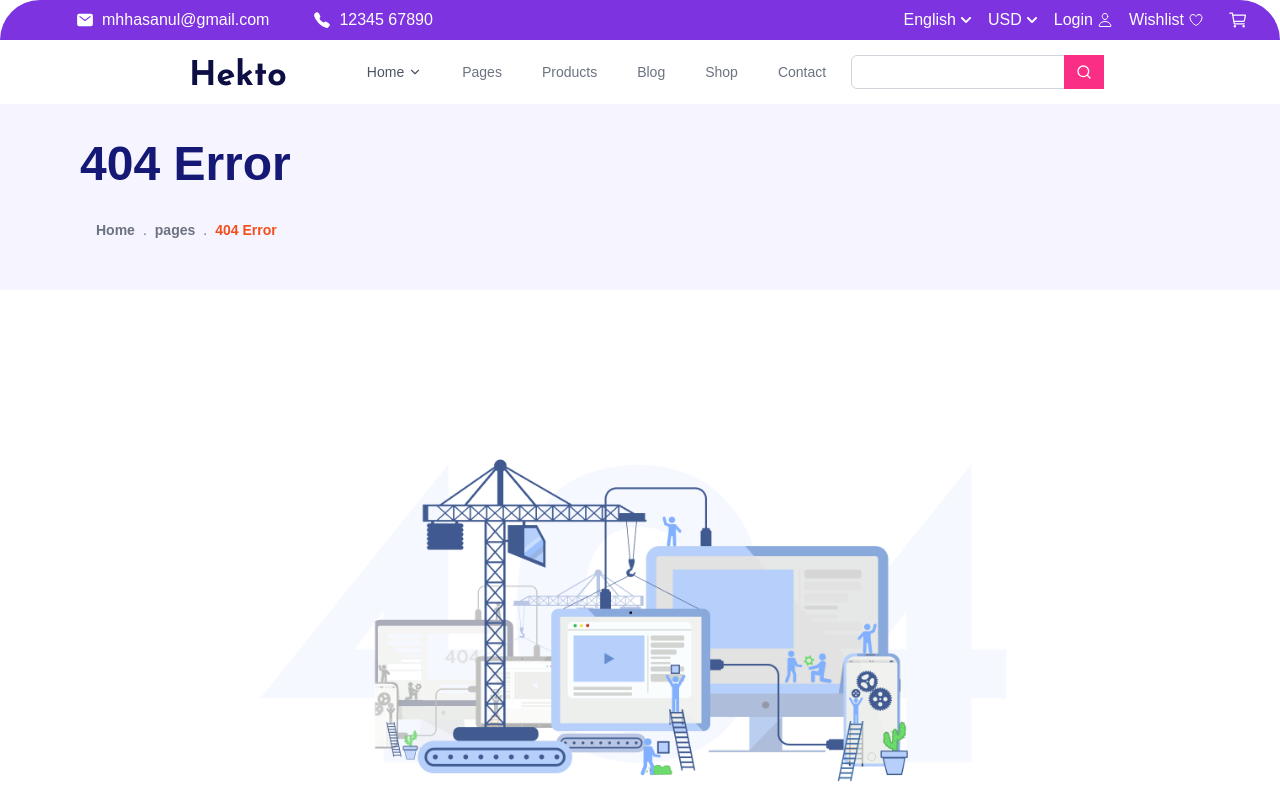
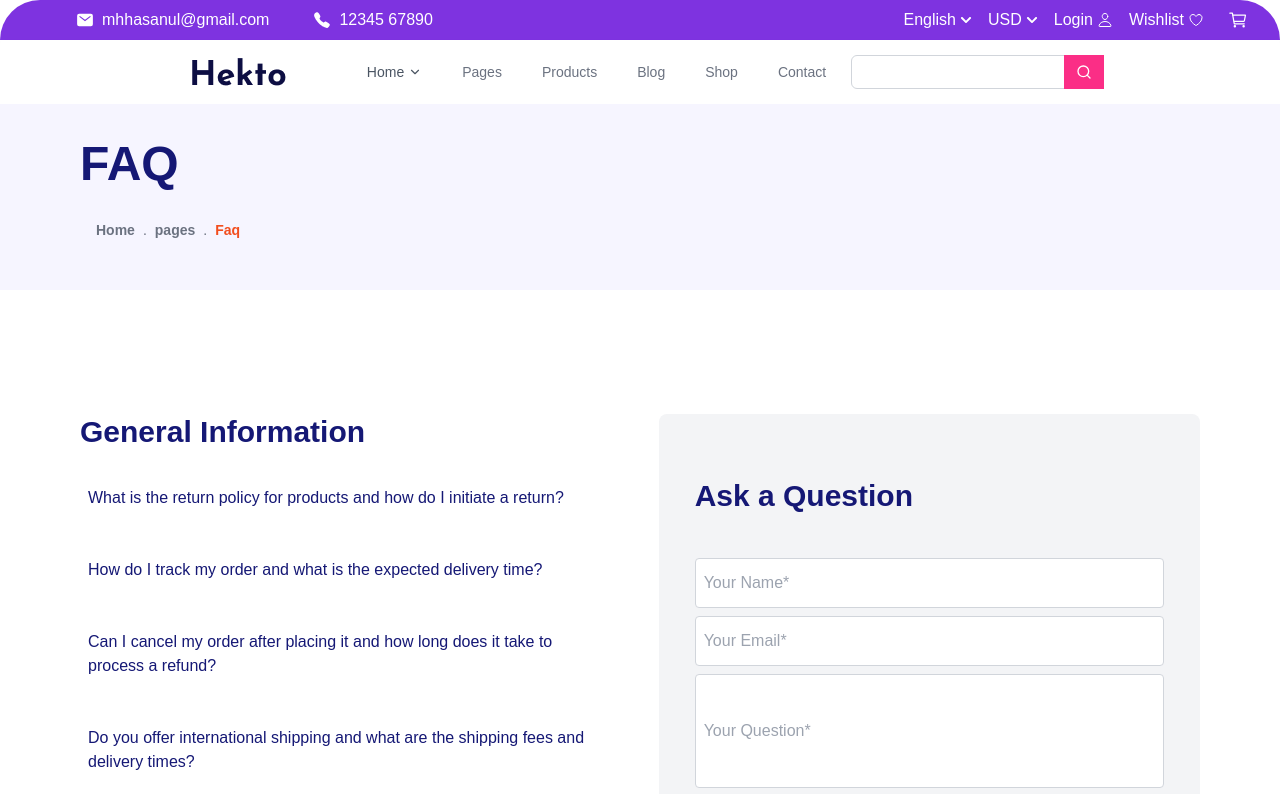
Before and after one commit to Mazz-Ather/Ecommerce-Hackathon, a Next.js app: page /faq in a window 1280 px wide. Before the commit this address had no page. Shown: the top 794 px of the page. Built offline with nearby package versions, Linux system fonts and the light colour scheme.

Commit message:
made faq page

```diff
--- a/src/app/contact/page.tsx
+++ b/src/app/contact/page.tsx
@@ -21,7 +21,7 @@ const Contact = () => {
           <span className="text-[#F24E1E] font-semibold capitalize">Contact us</span>
         </nav>
       </div>
-      <div className="grid grid-cols-1 md:grid-cols-2 gap-8 max-w-7xl mx-auto mt-20">
+      <div className="grid grid-cols-1 md:grid-cols-2 gap-8 max-w-6xl mx-auto mt-20">
 
         {/* Left Section */}
         <div>
@@ -63,7 +63,7 @@ const Contact = () => {
       </div>
 
       {/* Bottom Section */}
-      <div className="grid grid-cols-1 md:grid-cols-2 gap-8 mt-8 max-w-7xl mx-auto">
+      <div className="grid grid-cols-1 md:grid-cols-2 gap-8 mt-8 max-w-6xl mx-auto">
         {/* Left Side */}
         <div>
           <h2 className="text-2xl font-bold mb-4 text-[#151875]">Get in Touch</h2>
--- /dev/null
+++ b/src/app/faq/page.tsx
@@ -0,0 +1,103 @@
+'use client'
+import Link from 'next/link';
+import React, { useState } from 'react';
+
+const FaqPage = () => {
+  const [openAccordion, setOpenAccordion] = useState<number[]>([]);
+
+  const handleAccordionClick = (index: number) => {
+    if (openAccordion.includes(index)) {
+      setOpenAccordion(openAccordion.filter((i) => i !== index));
+    } else {
+      setOpenAccordion([...openAccordion, index]);
+    }
+  };
+
+  const questions = [
+    {
+      question: 'What is the return policy for products and how do I initiate a return?',
+      answer: 'We offer a 30-day return policy for all items in their original condition. Please contact customer support to initiate the return process.',
+    },
+    {
+      question: 'How do I track my order and what is the expected delivery time?',
+      answer: 'Once your order is shipped, you will receive a tracking number via email to monitor the delivery progress.',
+    },
+    {
+      question: 'Can I cancel my order after placing it and how long does it take to process a refund?',
+      answer: 'Orders can be canceled within 1 hour of purchase. Please contact our customer service as soon as possible to request a cancellation.',
+    },
+    {
+      question: 'Do you offer international shipping and what are the shipping fees and delivery times?',
+      answer: 'Yes, we ship internationally. Shipping fees and delivery times will vary based on your location.',
+    },
+  ];
+
+
+  return (
+    <>
+        {/* Breadcrumb Section */}
+        <div className="bg-[#F6F5FF] h-[186px] w-full p-9 max-w-[1500px] pl-20 mx-auto">
+        <h2 className="text-left text-[#151875] text-5xl font-bold mb-8">
+         FAQ
+        </h2>
+        <nav className="flex pl-4 items-center space-x-2 text-sm text-gray-500">
+          <Link href="/" className="hover:text-gray-900 font-semibold">
+            Home
+          </Link>
+          <span>.</span>
+          <Link href="/" className="hover:text-gray-900 font-semibold">
+            pages
+          </Link>
+          <span>.</span>
+          <span className="text-[#F24E1E] font-semibold capitalize">faq</span>
+        </nav>
+      </div>
+    <div className="flex flex-row  p-4 max-w-6xl mx-auto mt-20 gap-10 py-11 h-[550px]">
+      <div className="w-1/2">
+        <h2 className="text-3xl font-bold mb-4 text-[#151875]">General Information</h2>
+        {questions.map((item, index) => (
+          <div key={index} className="mb-2 py-3">
+            <button
+              className="w-full text-left p-2 rounded text-[#151875]"
+              onClick={() => handleAccordionClick(index)}
+            >
+              {item.question}
+            </button>
+            {openAccordion.includes(index) && (
+              <div className="p-2 bg-gray-100 border-l-4 border-blue-500">
+                {item.answer}
+              </div>
+            )}
+          </div>
+        ))}
+      </div>
+      <div className="w-1/2 bg-gray-100 p-9 rounded-lg ">
+        <h2 className="text-3xl font-bold mb-4 text-[#151875] py-7">Ask a Question</h2>
+        <input
+          type="text"
+          placeholder="Your Name*"
+          className="w-full mb-2 p-2 border border-gray-300 rounded py-3"
+        />
+        <input
+          type="email"
+          placeholder="Your Email*"
+          className="w-full mb-2 p-2 border border-gray-300 rounded py-3"
+        />
+        <input
+          type="text"
+          placeholder="Your Question*"
+          className="w-full mb-2 p-2 border border-gray-300 rounded py-11"
+        />
+        <button className="w-1/3 bg-[#151875] text-white p-2 ml-1 rounded">
+          Submit
+        </button>
+      </div>
+    </div>
+    <div className="flex justify-center items-center max-w-[1540px] mx-auto py-11">
+            <img src="/brand1.png" alt="brand1" />
+        </div>
+    </>
+  );
+};
+
+export default FaqPage;
--- a/src/app/pages/shop-grid-default/page.tsx
+++ b/src/app/pages/shop-grid-default/page.tsx
@@ -209,6 +209,12 @@ export default function ShopGrid() {
             <Link href="/pages" className="text-[#151875] hover:text-[#fb2e86]">
               Pages
             </Link>
+            {/* <span className="h-1 w-1 rounded-full bg-gray-400"></span> */}
+
+            <span className="h-1 w-1 rounded-full bg-gray-400"></span>
+            <Link href="/faq" className="text-[#151875] hover:text-[#fb2e86]">
+              Faq
+            </Link>
             <span className="h-1 w-1 rounded-full bg-gray-400"></span>
             <span className="text-red-600">Shop Grid Default</span>
           </div>
```
